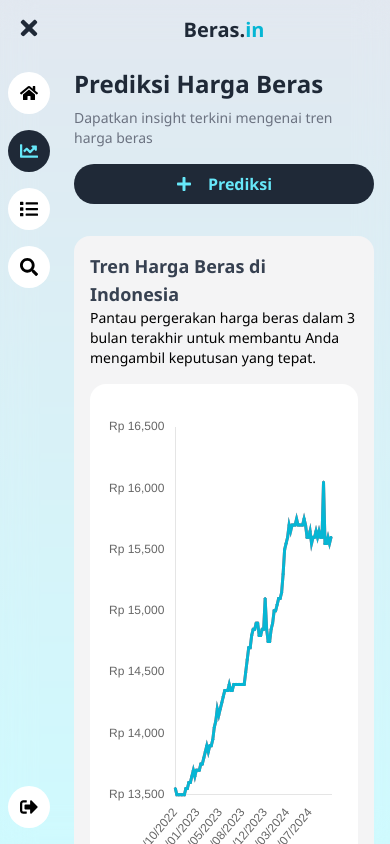
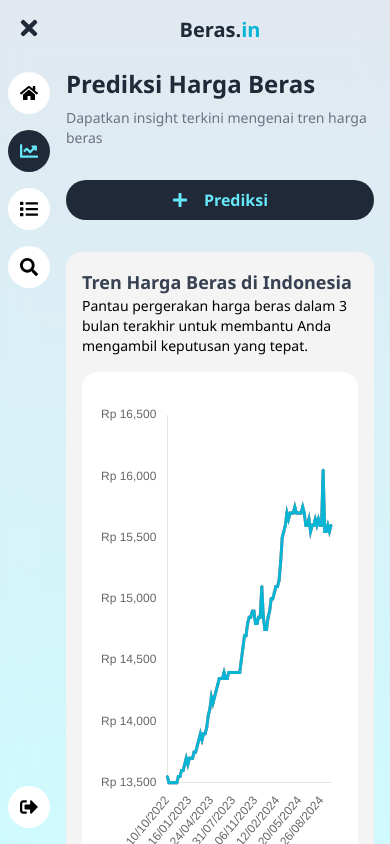
Before and after one commit to gusastrai/beras.in, a React (Create React App) app: page /prediction in a window 390 px wide. Both pictures are taken after a click on the button 28 px from the left and 30 px from the top of the page. Built offline with nearby package versions, Linux system fonts and the light colour scheme; the HTML template or start-up script is replaced by a standard one.

Commit message:
fix the prediction view on mobile

```diff
--- a/src/components/Sidebar.jsx
+++ b/src/components/Sidebar.jsx
@@ -15,7 +15,7 @@ import SidebarLink from "./SidebarLink";
 const Sidebar = ({ isOpen, toggleSidebar }) => {
   return (
     <div
-      className={`h-screen flex flex-col items-center px-2 sm:px-4 py-4 sm:py-8 flex-shrink-0 ${
+      className={`h-screen flex flex-col items-center ps-2 sm:px-4 py-4 sm:py-8 flex-shrink-0 ${
         isOpen ? "block" : "hidden"
       } sm:flex`}
     >
--- a/src/pages/Prediction.jsx
+++ b/src/pages/Prediction.jsx
@@ -60,7 +60,7 @@ function Prediction() {
 
       <Header />
 
-      <div className="flex sm:flex-row flex-col justify-between items-center mb-8 gap-y-4">
+      <div className="flex sm:flex-row flex-col justify-between items-start mb-8 gap-y-4">
         <div>
           <h1 className="text-2xl sm:text-4xl font-semibold py-2 text-gray-800">
             Prediksi Harga Beras
@@ -71,7 +71,7 @@ function Prediction() {
         </div>
         <button
           onClick={() => setIsModalOpen(true)}
-          className="bg-gray-800 text-cyan-300 py-2 sm:py-4 px-8 rounded-full flex gap-4 items-center hover:bg-gray-700 sm:w-auto w-full justify-center"
+          className="bg-gray-800 text-cyan-300 py-2 sm:py-4 px-8 rounded-full flex gap-4 items-center hover:bg-gray-700 sm:w-auto w-full justify-center mt-4"
         >
           <FaPlus className="block sm:hidden" size={16} />
           <FaPlus className="hidden sm:block" size={20} />
```
